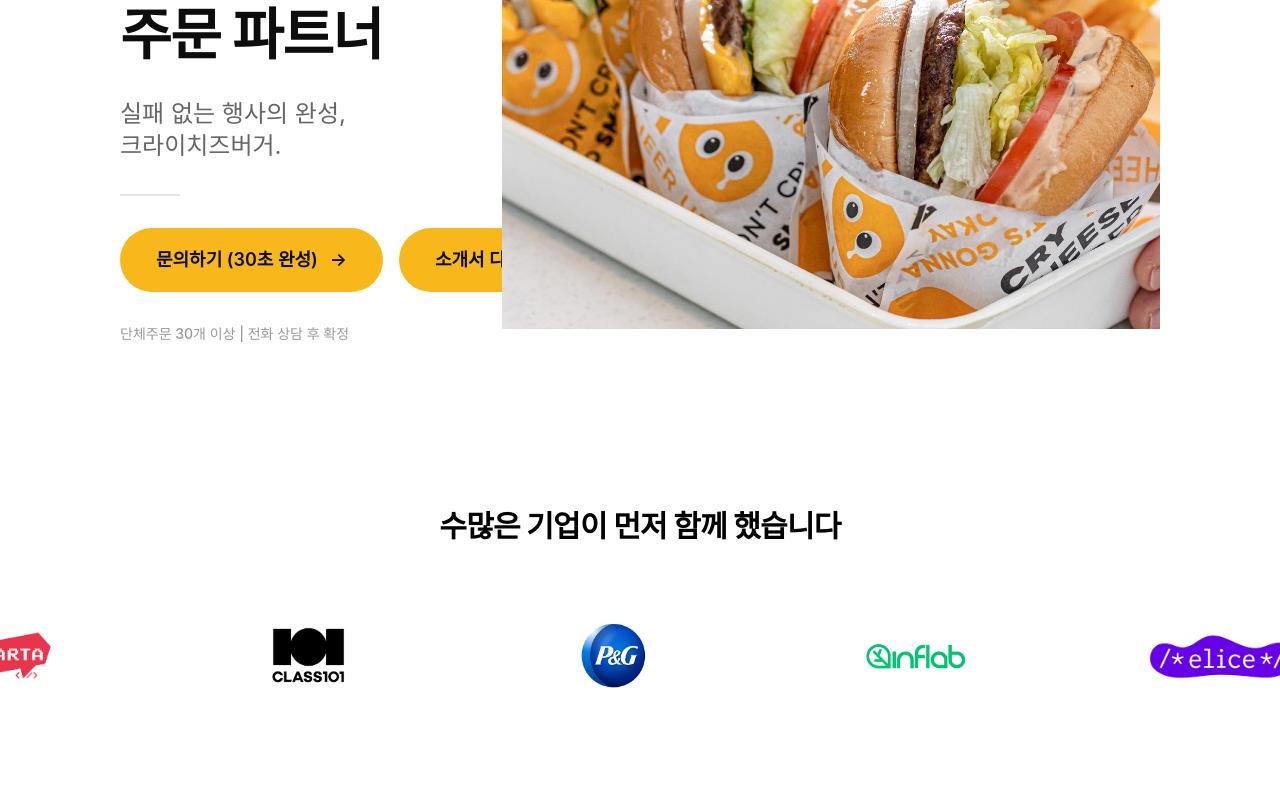
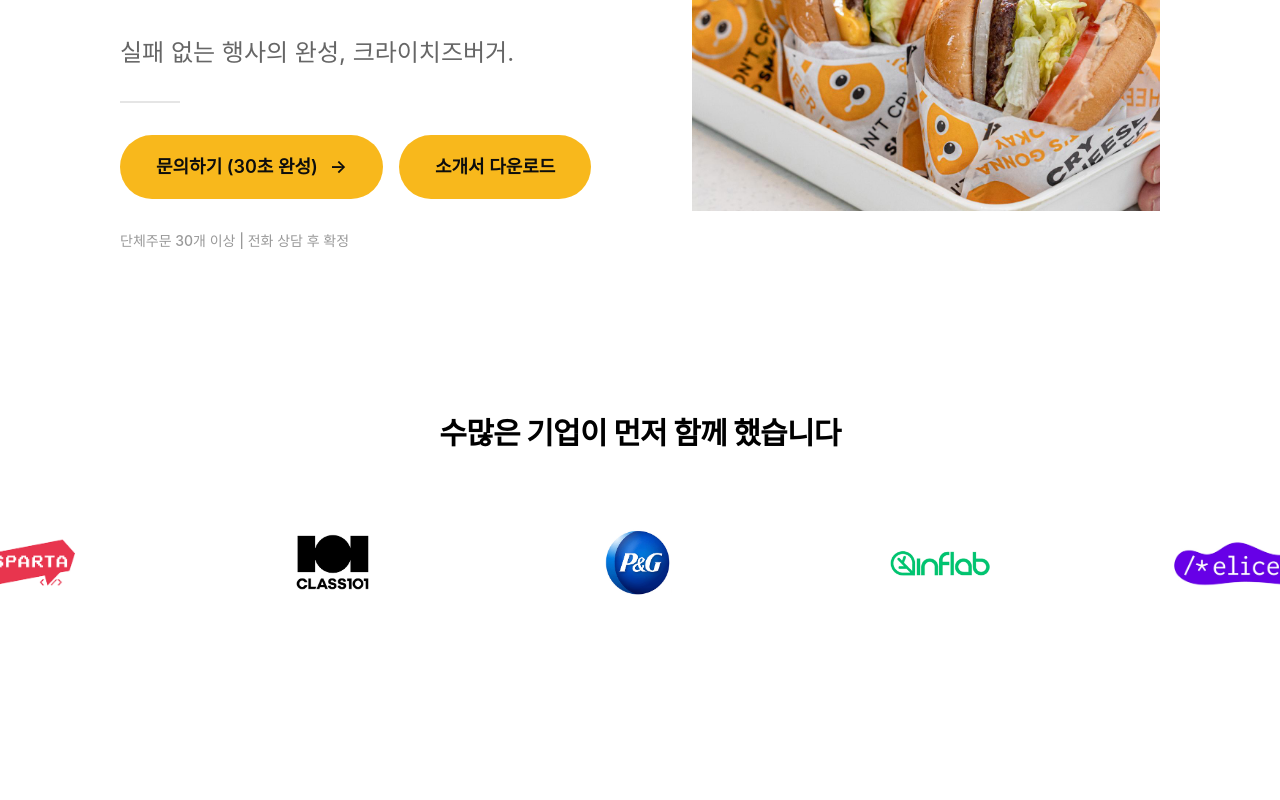
Before and after one commit to minseok1109/crycheese, a Next.js app: page / in a window 1280 px wide. Shown: the part 360-1160 px from the top of the page. Built offline with nearby package versions, Linux system fonts and the light colour scheme; a web font is replaced by a local one.

Commit message:
fix: 요구사항 반영

```diff
--- a/app/api/inquiry/route.ts
+++ b/app/api/inquiry/route.ts
@@ -1,6 +1,7 @@
 import { NextResponse } from "next/server";
 import { inquirySchema } from "@/lib/schemas/inquiry";
 import { appendToGoogleSheet } from "@/lib/services/google-sheets";
+import { sendSlackNotification } from "@/lib/services/slack";
 
 export async function POST(request: Request): Promise<NextResponse> {
 	try {
@@ -15,57 +16,11 @@ export async function POST(request: Request): Promise<NextResponse> {
 			);
 		}
 
-		const {
-			name,
-			contact,
-			email,
-			referralSource,
-			referrerName,
-			companyName,
-			eventType,
-			eventTypeDetail,
-			deliveryDate,
-			deliveryTime,
-			deliveryAddress,
-			paymentMethod,
-			message,
-		} = result.data;
-
-		await appendToGoogleSheet(result.data);
-
-		// Slack 알림 전송
-		const webhookUrl = process.env.SLACK_WEBHOOK_URL;
-		if (webhookUrl) {
-			const slackMessage = `📋 새 단체 주문 접수
-
-• 담당자: ${name}
-• 단체명: ${companyName} (${eventType || "미지정"})
-• 행사유형: ${eventTypeDetail || "미지정"}
-• 연락처: ${contact}
-• 이메일: ${email}
-• 유입경로: ${referralSource}${referrerName ? ` (추천인: ${referrerName})` : ""}
-
-🚚 배송 정보
-• 일시: ${deliveryDate} ${deliveryTime}
-• 주소: ${deliveryAddress}
-• 결제: ${paymentMethod}
-
-💬 문의 내용:
-${message || "(내용 없음)"}`;
-
-			const slackResponse = await fetch(webhookUrl, {
-				method: "POST",
-				headers: { "Content-Type": "application/json" },
-				body: JSON.stringify({ text: slackMessage }),
-			});
-
-			if (!slackResponse.ok) {
-				console.error("Slack 메시지 전송 실패");
-				// Slack 전송 실패하더라도 클라이언트에게는 성공 응답을 보내는 것이 좋음 (로깅만 함)
-			}
-		} else {
-			console.log("SLACK_WEBHOOK_URL 미설정: 메시지 전송 스킵");
-		}
+		// Google Sheets 저장 & Slack 알림 병렬 처리
+		await Promise.all([
+			appendToGoogleSheet(result.data),
+			sendSlackNotification(result.data),
+		]);
 
 		return NextResponse.json({ success: true });
 	} catch (error) {
--- a/app/components/EventGallery.tsx
+++ b/app/components/EventGallery.tsx
@@ -15,7 +15,7 @@ const EVENT_IMAGES = [
 const BREAKPOINT_COLS = {
   default: 3,
   1280: 3,
-	768: 2,
+  768: 1,
   480: 1,
 };
 
--- a/app/components/Hero.tsx
+++ b/app/components/Hero.tsx
@@ -83,11 +83,11 @@ export default function Hero(): React.ReactElement {
 	return (
 		<section
 			ref={containerRef}
-			className="w-full bg-white py-[100px] px-6 lg:px-[120px]"
+			className="w-full bg-white py-[100px] px-6 lg:px-[80px] xl:px-[120px] overflow-hidden"
 		>
-			<div className="flex flex-col lg:flex-row items-center gap-[60px]">
+			<div className="flex flex-col xl:flex-row items-center gap-[60px]">
 				{/* Left: Content */}
-				<div className="flex-1 flex flex-col gap-8">
+				<div className="flex-1 min-w-0 flex flex-col gap-8">
 					{/* Title */}
 					<div>
 						<h1 className="text-[56px] font-bold leading-[1.1] text-[#0D0D0D] tracking-tight">
@@ -109,10 +109,10 @@ export default function Hero(): React.ReactElement {
 					<div className="hero-divider w-[60px] h-[2px] bg-[#E5E5E5] origin-left" />
 
 					{/* CTA Button */}
-					<div className="flex gap-4 items-center">
+					<div className="flex flex-col sm:flex-row gap-4">
 						<Link
 							href="#inquiry"
-							className="hero-cta shrink-0 inline-flex items-center gap-3 self-start rounded-full bg-primary px-9 py-[18px] text-lg font-semibold text-[#0D0D0D] transition-all hover:bg-primary-dark hover:shadow-lg active:scale-95"
+							className="hero-cta inline-flex items-center justify-center gap-2 sm:gap-3 rounded-full bg-primary px-6 py-3 sm:px-9 sm:py-[18px] text-base sm:text-lg font-semibold text-[#0D0D0D] transition-all hover:bg-primary-dark hover:shadow-lg active:scale-95"
 							onClick={(e) => scrollToElement(e, "#inquiry")}
 						>
 							<span>문의하기 (30초 완성)</span>
@@ -121,7 +121,7 @@ export default function Hero(): React.ReactElement {
 						<a
 							href="/crycheese-catering.pdf"
 							download="[크라이치즈버거]단체주문 소개서.pdf"
-							className="hero-cta shrink-0 inline-flex items-center gap-3 self-start rounded-full bg-primary px-9 py-[18px] text-lg font-semibold text-[#0D0D0D] transition-all hover:bg-primary-dark hover:shadow-lg active:scale-95"
+							className="hero-cta inline-flex items-center justify-center gap-2 sm:gap-3 rounded-full bg-primary px-6 py-3 sm:px-9 sm:py-[18px] text-base sm:text-lg font-semibold text-[#0D0D0D] transition-all hover:bg-primary-dark hover:shadow-lg active:scale-95"
 						>
 							<span>소개서 다운로드</span>
 						</a>
@@ -134,7 +134,7 @@ export default function Hero(): React.ReactElement {
 				</div>
 
 				{/* Right: Image */}
-				<div className="hero-image relative w-full max-w-[480px] lg:max-w-[800px] aspect-4/3">
+				<div className="hero-image relative w-full xl:w-[45%] shrink-0 aspect-4/3">
 					<Image
 						src="/hero-burgers.jpeg"
 						alt="크라이치즈버거"
--- a/app/components/LogoMarquee.tsx
+++ b/app/components/LogoMarquee.tsx
@@ -52,7 +52,7 @@ export default function LogoMarquee(): React.ReactElement {
         { xPercent: -50 },
         {
           xPercent: 0,
-					duration: 20,
+          duration: 5,
           ease: "none",
           repeat: -1,
         },
--- a/app/components/WhyCrySection.tsx
+++ b/app/components/WhyCrySection.tsx
@@ -1,7 +1,7 @@
 "use client";
 
 import { useGSAP } from "@gsap/react";
-import { BadgeCheck, Headset, type LucideIcon, Timer } from "lucide-react";
+import { Calculator, type LucideIcon, ShieldCheck, Zap } from "lucide-react";
 import { useRef } from "react";
 import { gsap, ScrollTrigger } from "@/lib/gsap/register";
 
@@ -13,21 +13,19 @@ type ValueCard = {
 
 const valueCards: ValueCard[] = [
 	{
-		icon: Headset,
-		title: "1:1 전담 매니저 매칭",
-		description: "견적부터 배송까지,\n전화 한 통이면 끝입니다.",
+		icon: Zap,
+		title: "3분이면 주문 끝납니다",
+		description: "복잡한 절차 없이,\n간단한 문의로 주문이 완료됩니다.",
 	},
 	{
-		icon: BadgeCheck,
-		title: "검증된 단체 맞춤 메뉴",
-		description:
-			"7만 명이 검증한 호불호 없는 맛,\n행사 성격에 맞는 최적의 구성을 제안합니다.",
+		icon: Calculator,
+		title: "예산에 맞춰 저희가 다 짜드립니다",
+		description: "예산을 알려주시면,\n최적의 메뉴 구성을 제안해드립니다.",
 	},
 	{
-		icon: Timer,
-		title: "정시 도착 보장",
-		description:
-			"행사 지연은 이제 그만,\n전문 배송팀이 정시 도착을 보장합니다.",
+		icon: ShieldCheck,
+		title: "절대 안늦습니다",
+		description: "약속한 시간, 약속한 장소.\n전문 배송팀이 책임집니다.",
 	},
 ];
 
@@ -79,7 +77,7 @@ export default function WhyCrySection() {
 	return (
 		<section
 			ref={sectionRef}
-			className="bg-white py-[100px] px-6 lg:px-[120px]"
+			className="bg-white py-[100px] px-6 lg:px-[120px] overflow-hidden"
 		>
 			<div className="flex flex-col items-center gap-16 max-w-[1200px] mx-auto">
 				{/* 섹션 헤더 */}
@@ -91,7 +89,7 @@ export default function WhyCrySection() {
 						WHY CRY CHEESE BURGER
 					</span>
 					<h2 className="text-[#0D0D0D] text-2xl md:text-4xl lg:text-[44px] font-bold leading-tight">
-						행사 담당자가 크라이치즈버거만 고집하는 이유
+						도시락 대신 크라이 하는 이유
 					</h2>
 				</div>
 
--- a/app/globals.css
+++ b/app/globals.css
@@ -1,8 +1,6 @@
 /* Pretendard Font */
 @import url("https://cdn.jsdelivr.net/gh/orioncactus/pretendard@v1.3.9/dist/web/static/pretendard.min.css");
 @import "tailwindcss";
-
-@custom-variant dark (&:is(.dark *));
 
 :root {
   --primary: #F8B81C;
@@ -96,20 +94,6 @@
   --radius-4xl: calc(var(--radius) + 16px);
 }
 
-@media (prefers-color-scheme: dark) {
-  :root {
-    --primary: #F8B81C;
-    --primary-foreground: #000000;
-    --secondary: #ffffff;
-    --secondary-foreground: #000000;
-    --muted: #18181b;
-    --muted-foreground: #a1a1aa;
-    --border: #27272a;
-    --input: #27272a;
-    --ring: #F8B81C;
-  }
-}
-
 html {
   scroll-behavior: smooth;
 }
@@ -140,24 +124,12 @@ body {
     @apply backdrop-blur-xl bg-white/80 border-white/20;
   }
 
-  .dark .glass {
-    @apply bg-black/80 border-white/10;
-  }
-
   .glass-card {
     @apply bg-white/60 backdrop-blur-lg border border-white/20 shadow-xl;
   }
 
-  .dark .glass-card {
-    @apply bg-zinc-900/60 border-zinc-800/50;
-  }
-
   .text-gradient {
     @apply bg-clip-text text-transparent bg-linear-to-r from-zinc-900 to-zinc-600;
-  }
-
-  .dark .text-gradient {
-    @apply bg-linear-to-r from-white to-zinc-400;
   }
 
   .mask-gradient-b {
@@ -221,40 +193,6 @@ body {
   }
 }
 
-.dark {
-  --background: oklch(0.145 0 0);
-  --foreground: oklch(0.985 0 0);
-  --card: oklch(0.205 0 0);
-  --card-foreground: oklch(0.985 0 0);
-  --popover: oklch(0.205 0 0);
-  --popover-foreground: oklch(0.985 0 0);
-  --primary: oklch(0.922 0 0);
-  --primary-foreground: oklch(0.205 0 0);
-  --secondary: oklch(0.269 0 0);
-  --secondary-foreground: oklch(0.985 0 0);
-  --muted: oklch(0.269 0 0);
-  --muted-foreground: oklch(0.708 0 0);
-  --accent: oklch(0.269 0 0);
-  --accent-foreground: oklch(0.985 0 0);
-  --destructive: oklch(0.704 0.191 22.216);
-  --border: oklch(1 0 0 / 10%);
-  --input: oklch(1 0 0 / 15%);
-  --ring: oklch(0.556 0 0);
-  --chart-1: oklch(0.488 0.243 264.376);
-  --chart-2: oklch(0.696 0.17 162.48);
-  --chart-3: oklch(0.769 0.188 70.08);
-  --chart-4: oklch(0.627 0.265 303.9);
-  --chart-5: oklch(0.645 0.246 16.439);
-  --sidebar: oklch(0.205 0 0);
-  --sidebar-foreground: oklch(0.985 0 0);
-  --sidebar-primary: oklch(0.488 0.243 264.376);
-  --sidebar-primary-foreground: oklch(0.985 0 0);
-  --sidebar-accent: oklch(0.269 0 0);
-  --sidebar-accent-foreground: oklch(0.985 0 0);
-  --sidebar-border: oklch(1 0 0 / 10%);
-  --sidebar-ring: oklch(0.556 0 0);
-}
-
 @layer base {
   * {
     @apply border-border outline-ring/50;
--- a/app/inquiry/complete/page.tsx
+++ b/app/inquiry/complete/page.tsx
@@ -2,11 +2,11 @@ import Link from "next/link";
 
 export default function InquiryCompletePage(): React.ReactElement {
 	return (
-		<main className="min-h-screen flex items-center justify-center bg-white dark:bg-zinc-900 px-6">
+		<main className="min-h-screen flex items-center justify-center bg-white px-6">
 			<div className="text-center">
-				<div className="mx-auto mb-6 flex h-16 w-16 items-center justify-center rounded-full bg-green-100 dark:bg-green-900">
+				<div className="mx-auto mb-6 flex h-16 w-16 items-center justify-center rounded-full bg-green-100">
 					<svg
-						className="h-8 w-8 text-green-600 dark:text-green-400"
+						className="h-8 w-8 text-green-600"
 						fill="none"
 						viewBox="0 0 24 24"
 						strokeWidth={2}
@@ -19,10 +19,10 @@ export default function InquiryCompletePage(): React.ReactElement {
 						/>
 					</svg>
 				</div>
-				<h1 className="text-3xl font-bold tracking-tight text-zinc-900 dark:text-zinc-50 sm:text-4xl">
+				<h1 className="text-3xl font-bold tracking-tight text-zinc-900 sm:text-4xl">
 					문의가 접수되었습니다
 				</h1>
-				<p className="mt-4 text-lg leading-8 text-zinc-600 dark:text-zinc-400">
+				<p className="mt-4 text-lg leading-8 text-zinc-600">
 					24시간 이내에 담당자가 연락드리겠습니다.
 				</p>
 				<div className="mt-10">
--- /dev/null
+++ b/lib/services/slack.ts
@@ -0,0 +1,107 @@
+import type { InquiryFormData } from "@/lib/schemas/inquiry";
+
+export async function sendSlackNotification(data: InquiryFormData): Promise<void> {
+	const webhookUrl = process.env.SLACK_WEBHOOK_URL;
+
+	if (!webhookUrl) {
+		console.log("SLACK_WEBHOOK_URL 미설정: Slack 알림 스킵");
+		return;
+	}
+
+	const kstTime = new Date().toLocaleString("ko-KR", { timeZone: "Asia/Seoul" });
+
+	const message = {
+		blocks: [
+			{
+				type: "header",
+				text: {
+					type: "plain_text",
+					text: "🍔 새로운 케이터링 문의",
+					emoji: true,
+				},
+			},
+			{
+				type: "section",
+				fields: [
+					{ type: "mrkdwn", text: `*접수일시*\n${kstTime}` },
+					{ type: "mrkdwn", text: `*단체명*\n${data.companyName}` },
+				],
+			},
+			{
+				type: "divider",
+			},
+			{
+				type: "section",
+				text: {
+					type: "mrkdwn",
+					text: "*📋 주문자 정보*",
+				},
+			},
+			{
+				type: "section",
+				fields: [
+					{ type: "mrkdwn", text: `*이름*\n${data.name}` },
+					{ type: "mrkdwn", text: `*연락처*\n${data.contact}` },
+					{ type: "mrkdwn", text: `*이메일*\n${data.email}` },
+					{ type: "mrkdwn", text: `*유입경로*\n${data.referralSource || "-"}` },
+				],
+			},
+			{
+				type: "divider",
+			},
+			{
+				type: "section",
+				text: {
+					type: "mrkdwn",
+					text: "*🚚 배송 정보*",
+				},
+			},
+			{
+				type: "section",
+				fields: [
+					{ type: "mrkdwn", text: `*배송일*\n${data.deliveryDate}` },
+					{ type: "mrkdwn", text: `*배송시간*\n${data.deliveryTime}` },
+					{ type: "mrkdwn", text: `*결제방법*\n${data.paymentMethod}` },
+					{ type: "mrkdwn", text: `*행사유형*\n${data.eventTypeDetail || "-"}` },
+				],
+			},
+			{
+				type: "section",
+				text: {
+					type: "mrkdwn",
+					text: `*배송주소*\n${data.deliveryAddress}`,
+				},
+			},
+			...(data.message
+				? [
+						{
+							type: "divider",
+						},
+						{
+							type: "section",
+							text: {
+								type: "mrkdwn",
+								text: `*💬 문의내용*\n${data.message}`,
+							},
+						},
+					]
+				: []),
+		],
+	};
+
+	try {
+		const response = await fetch(webhookUrl, {
+			method: "POST",
+			headers: { "Content-Type": "application/json" },
+			body: JSON.stringify(message),
+		});
+
+		if (!response.ok) {
+			throw new Error(`Slack API 응답 오류: ${response.status}`);
+		}
+
+		console.log("Slack 알림 전송 완료");
+	} catch (error) {
+		console.error("Slack 알림 전송 실패:", error);
+	}
+}
```
Lines whose indentation alone changed are shown as unchanged.
